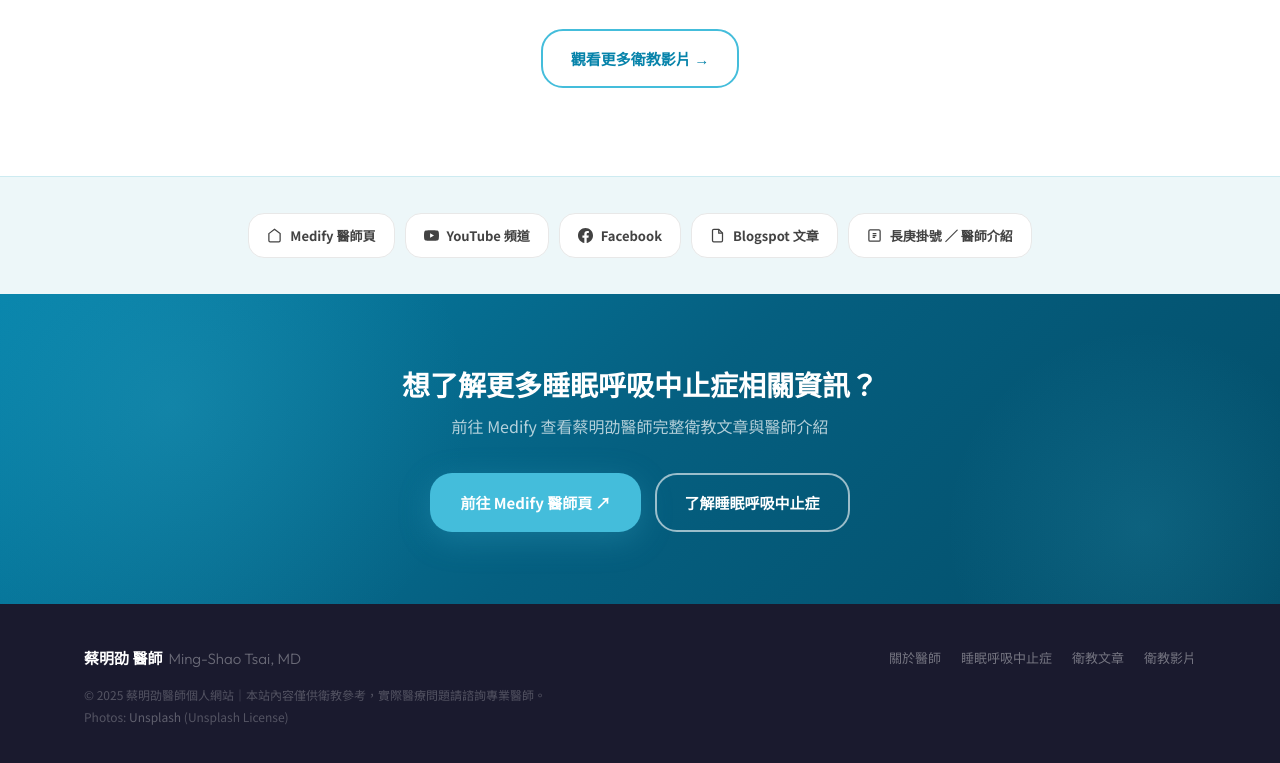
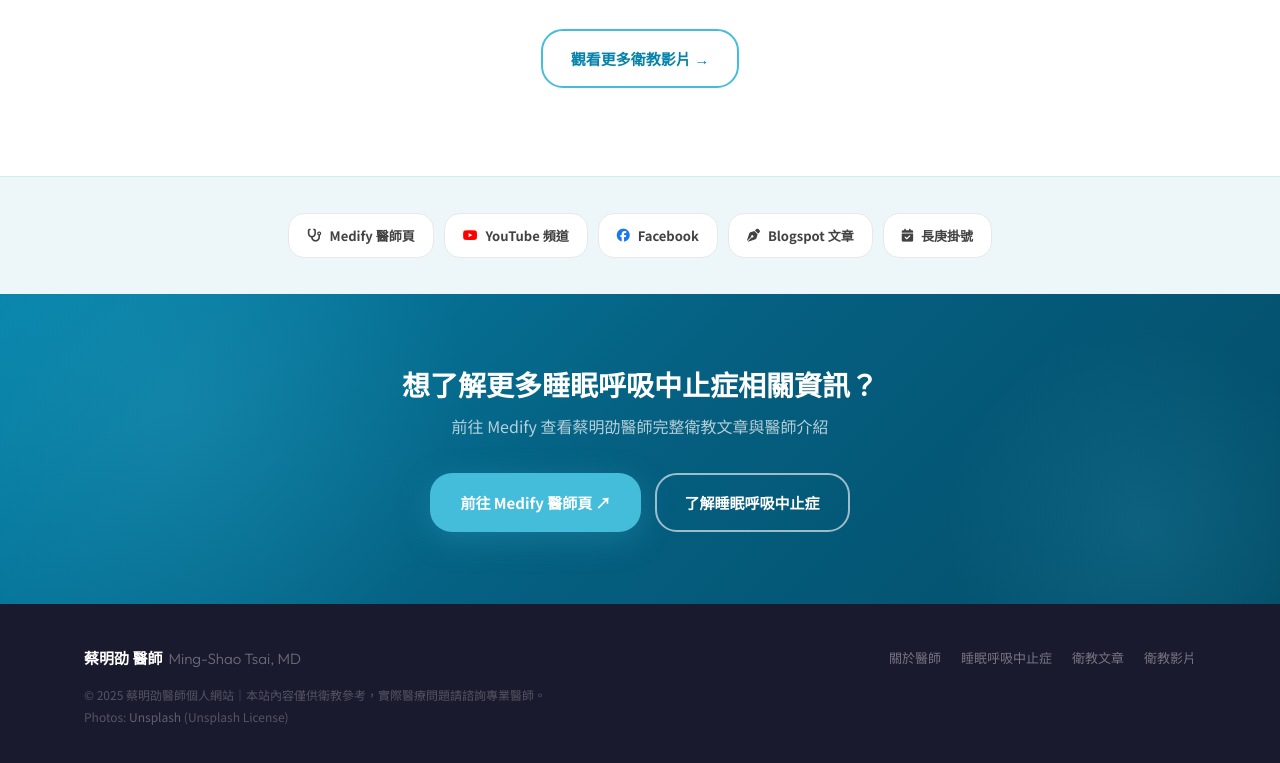
Before and after one commit to agent863/tsai-personal-website, a plain HTML site: page index.html in a window 1280 px wide. Shown: the part 4191-4954 px from the top of the page. Drawn offline with Linux system fonts and the light colour scheme.

Commit message:
Replace emoji/Material Icons with Font Awesome 6 brand icons in social links
- Add Font Awesome 6.5 CDN to all 5 HTML pages
- about.html: replace Material Icons/emoji with fa-stethoscope, fa-brands fa-facebook (#1877F2), fa-brands fa-youtube (#FF0000), fa-pen-nib, fa-calendar-check
- index.html: replace inline SVGs in social-bar with same FA icons; fix YouTube/Facebook URLs to correct channels; add real 長庚掛號 link

Co-Authored-By: Claude Sonnet 4.6 <noreply@anthropic.com>

```diff
--- a/index.html
+++ b/index.html
@@ -12,6 +12,7 @@
   <link rel="preconnect" href="https://fonts.gstatic.com" crossorigin>
   <link href="https://fonts.googleapis.com/css2?family=Outfit:wght@300;400;500;600;700;800&family=Noto+Sans+TC:wght@300;400;500;700;900&display=swap" rel="stylesheet">
   <link href="https://fonts.googleapis.com/icon?family=Material+Icons" rel="stylesheet">
+  <link rel="stylesheet" href="https://cdnjs.cloudflare.com/ajax/libs/font-awesome/6.5.0/css/all.min.css">
   <link rel="stylesheet" href="css/style.css">
 </head>
 <body>
@@ -325,24 +326,24 @@
   <div class="wrap">
     <div class="social-inner">
       <a href="https://medify.com.tw/doctor-43/" target="_blank" rel="noopener" class="social-btn reveal">
-        <svg width="15" height="15" fill="none" stroke="currentColor" stroke-width="2" viewBox="0 0 24 24"><path d="M3 9l9-7 9 7v11a2 2 0 01-2 2H5a2 2 0 01-2-2z"/></svg>
+        <i class="fa-solid fa-stethoscope"></i>
         Medify 醫師頁
       </a>
-      <a href="https://www.youtube.com/@medify90" target="_blank" rel="noopener" class="social-btn reveal delay-1">
-        <svg width="15" height="15" fill="currentColor" viewBox="0 0 24 24"><path d="M23.5 6.2a3 3 0 00-2.1-2.1C19.5 3.5 12 3.5 12 3.5s-7.5 0-9.4.6a3 3 0 00-2.1 2.1C0 8.1 0 12 0 12s0 3.9.5 5.8a3 3 0 002.1 2.1C4.5 20.5 12 20.5 12 20.5s7.5 0 9.4-.6a3 3 0 002.1-2.1C24 15.9 24 12 24 12s0-3.9-.5-5.8zM9.75 15.5V8.5l6.25 3.5-6.25 3.5z"/></svg>
+      <a href="https://www.youtube.com/@DrTsaiSleep" target="_blank" rel="noopener" class="social-btn reveal delay-1">
+        <i class="fa-brands fa-youtube" style="color:#FF0000"></i>
         YouTube 頻道
       </a>
-      <a href="https://www.facebook.com/" target="_blank" rel="noopener" class="social-btn reveal delay-2">
-        <svg width="15" height="15" fill="currentColor" viewBox="0 0 24 24"><path d="M24 12.07C24 5.41 18.63 0 12 0S0 5.4 0 12.07C0 18.1 4.39 23.1 10.13 24v-8.44H7.08v-3.49h3.04V9.41c0-3.02 1.8-4.7 4.54-4.7 1.31 0 2.68.24 2.68.24v2.97h-1.5c-1.5 0-1.96.93-1.96 1.89v2.26h3.32l-.53 3.5h-2.8V24C19.62 23.1 24 18.1 24 12.07z"/></svg>
+      <a href="https://www.facebook.com/ENTDRTSAI/" target="_blank" rel="noopener" class="social-btn reveal delay-2">
+        <i class="fa-brands fa-facebook" style="color:#1877F2"></i>
         Facebook
       </a>
       <a href="http://mingshaotsaimd.blogspot.com/" target="_blank" rel="noopener" class="social-btn reveal delay-3">
-        <svg width="15" height="15" fill="none" stroke="currentColor" stroke-width="2" viewBox="0 0 24 24"><path d="M14 2H6a2 2 0 00-2 2v16a2 2 0 002 2h12a2 2 0 002-2V8z"/><polyline points="14 2 14 8 20 8"/></svg>
+        <i class="fa-solid fa-pen-nib"></i>
         Blogspot 文章
       </a>
-      <a href="#" class="social-btn reveal delay-3">
-        <svg width="15" height="15" fill="none" stroke="currentColor" stroke-width="2" viewBox="0 0 24 24"><rect x="3" y="3" width="18" height="18" rx="2"/><path d="M9 9h6M9 12h6M9 15h4"/></svg>
-        長庚掛號 ／ 醫師介紹
+      <a href="https://register.cgmh.org.tw/Department/6/63500A" target="_blank" rel="noopener" class="social-btn reveal delay-3">
+        <i class="fa-solid fa-calendar-check"></i>
+        長庚掛號
       </a>
     </div>
   </div>
```
Also changed, not shown: about.html (+6 -5 lines), articles.html (+1 -0 lines), sleep-apnea.html (+1 -0 lines), videos.html (+1 -0 lines).
